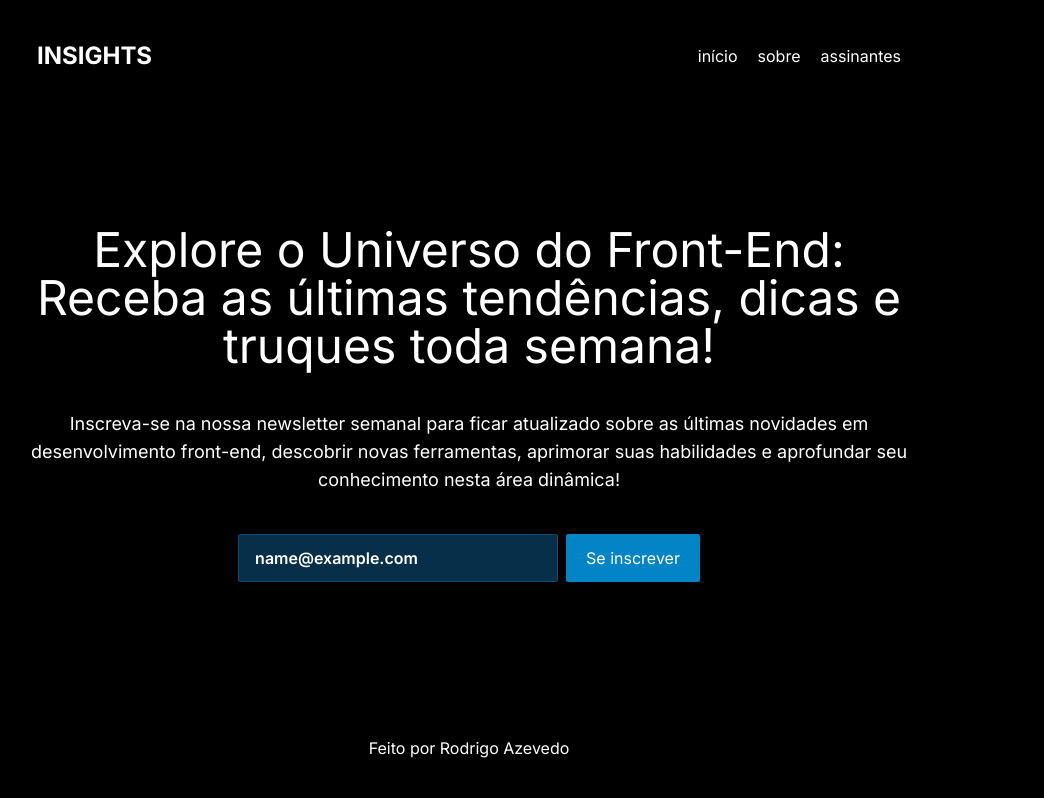
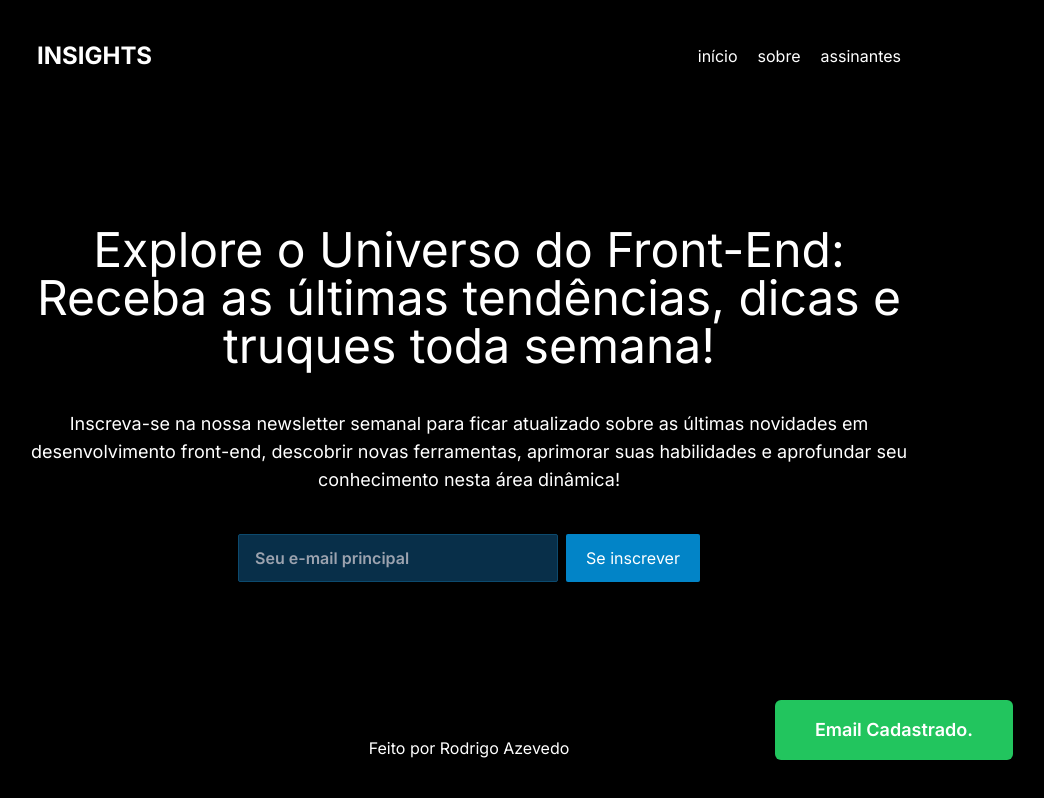
Before and after one commit to RodrigoAzvdd/Newsletter-NextJS, a Next.js app in the folder newsletter-nextjs/: page / in a window 1280 px wide. Both pictures are taken after typing "name@example.com" into the empty fields and a click on the button "Se inscrever". Shown: the whole page, without its empty margins (171-1215 px from the left). Built offline with nearby package versions, Linux system fonts and the light colour scheme; no server answers.

Commit message:
update form

```diff
--- a/newsletter-nextjs/package.json
+++ b/newsletter-nextjs/package.json
@@ -21,6 +21,7 @@
     "postcss": "8.4.29",
     "react": "18.2.0",
     "react-dom": "18.2.0",
+    "reactstrap": "^9.2.0",
     "tailwindcss": "3.3.3",
     "typescript": "5.2.2"
   }
--- a/newsletter-nextjs/src/app/page.tsx
+++ b/newsletter-nextjs/src/app/page.tsx
@@ -1,4 +1,5 @@
 import Form from "@/components/Form";
+import SuccessToast from "@/components/SuccessToast";
 
 export default async function Home() {
   return (
--- a/newsletter-nextjs/src/components/Form.tsx
+++ b/newsletter-nextjs/src/components/Form.tsx
@@ -1,15 +1,22 @@
 'use client'
 
 import axios from "axios"
-import { useRef } from "react"
+import { useRef, useState } from "react"
+import SuccessToast from "./SuccessToast"
 
 const Form = () => {
     const input = useRef<HTMLInputElement | null>(null)
+    const [toastIsOpen, setToastIsOpen] = useState(false)
 
     const handleClick = () => {
         try {
             if (input.current) {
                 axios.post('https://newsletter-next-js.vercel.app/api/subscribers', { email: input.current.value })
+                input.current.value = ''
+                setToastIsOpen(true)
+                setTimeout(() => {
+                    setToastIsOpen(false)
+                }, 3000);
             }
         } catch (error) {
             console.log(error)
@@ -17,6 +24,7 @@ const Form = () => {
     }
 
     return (
+        <>
             <form action="" className="flex justify-center items-center gap-2">
                 <input
                     ref={input}
@@ -54,6 +62,8 @@ const Form = () => {
                     }}
                 >Se inscrever</button>
             </form>
+            <SuccessToast toastIsOpen={toastIsOpen} />
+        </>
     )
 }
 
--- /dev/null
+++ b/newsletter-nextjs/src/components/SuccessToast.tsx
@@ -0,0 +1,17 @@
+'use client'
+
+type SuccessToastProps = {
+    toastIsOpen: boolean
+}
+
+const SuccessToast = ({ toastIsOpen }: SuccessToastProps) => {
+    return (
+        toastIsOpen ? (
+            <div className="text-white font-semibold fixed bottom-10 right-24 bg-green-500 px-10 py-4 rounded-md text-lg">
+                <span>Email Cadastrado.</span>
+            </div>
+        ) : null
+    );
+};
+
+export default SuccessToast
```
Also changed, not shown: 1 other file (tests, documents, lock files or other folders). Lines whose indentation alone changed are shown as unchanged.
